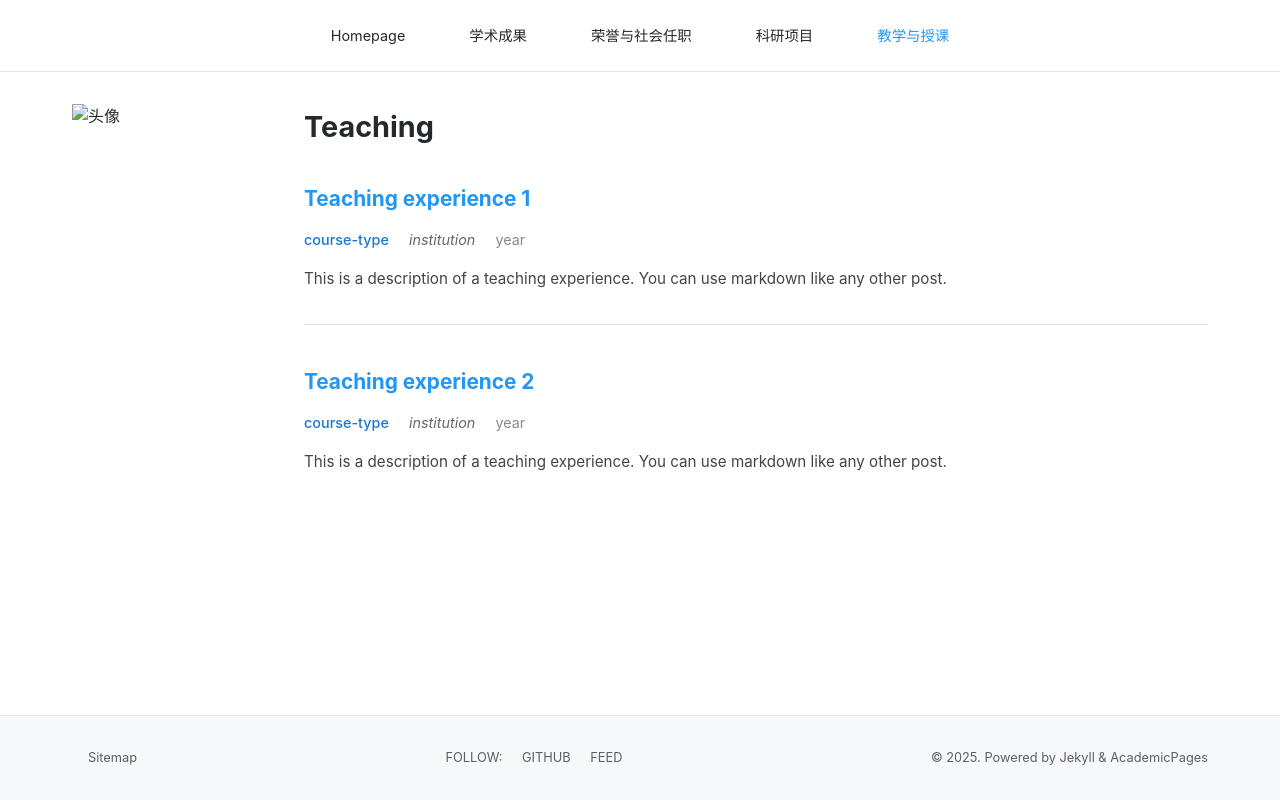
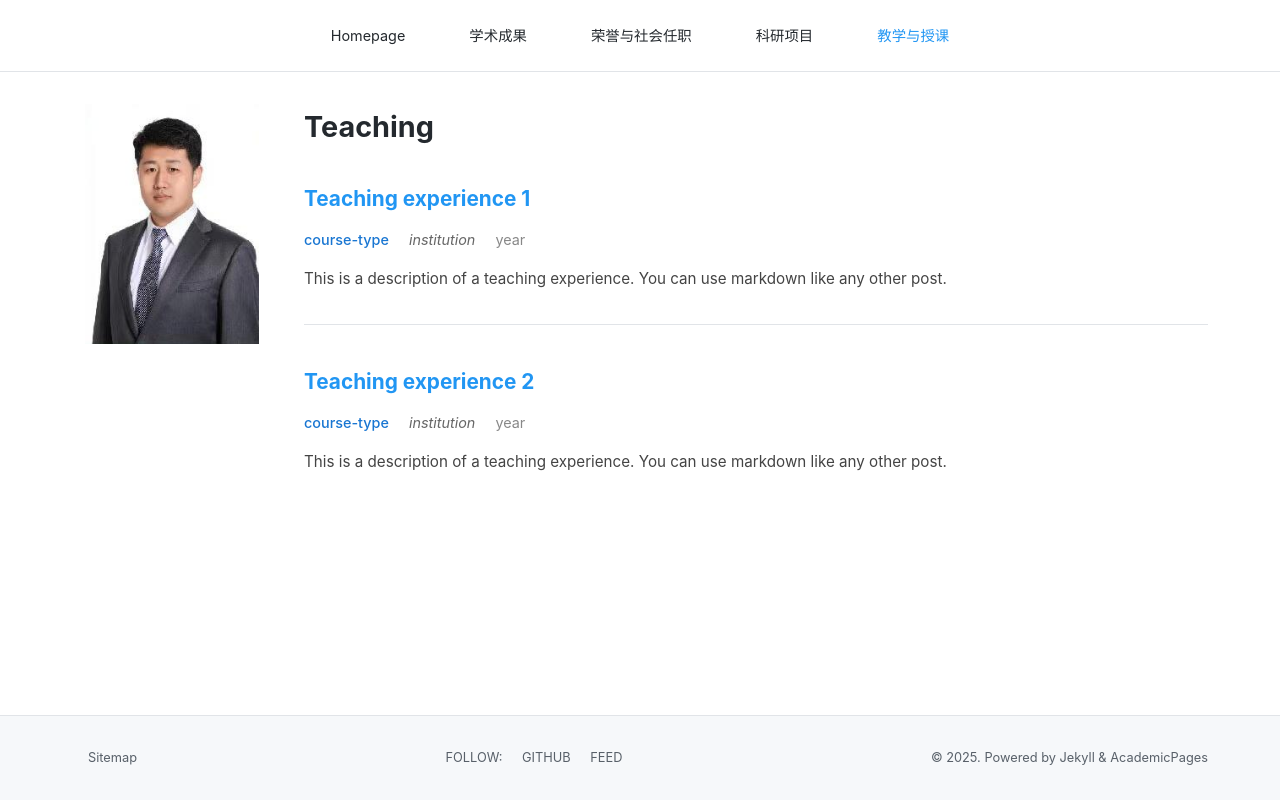
Before and after one commit to Sun-ccx/wjf.website, a plain HTML site: page teaching.html in a window 1280 px wide. Drawn offline with Linux system fonts and the light colour scheme.

Commit message:
Update teaching.html

```diff
--- a/teaching.html
+++ b/teaching.html
@@ -21,7 +21,7 @@
     <div class="container">
         <div class="profile-section">
             <div class="profile-image">
-                <img src="wangjainfeng.jpg" alt="头像" id="avatar">
+                <img src="wangjianfeng.jpg" alt="头像" id="avatar">
             </div>
             <div class="profile-info">
                 <h1>Teaching</h1>
```
